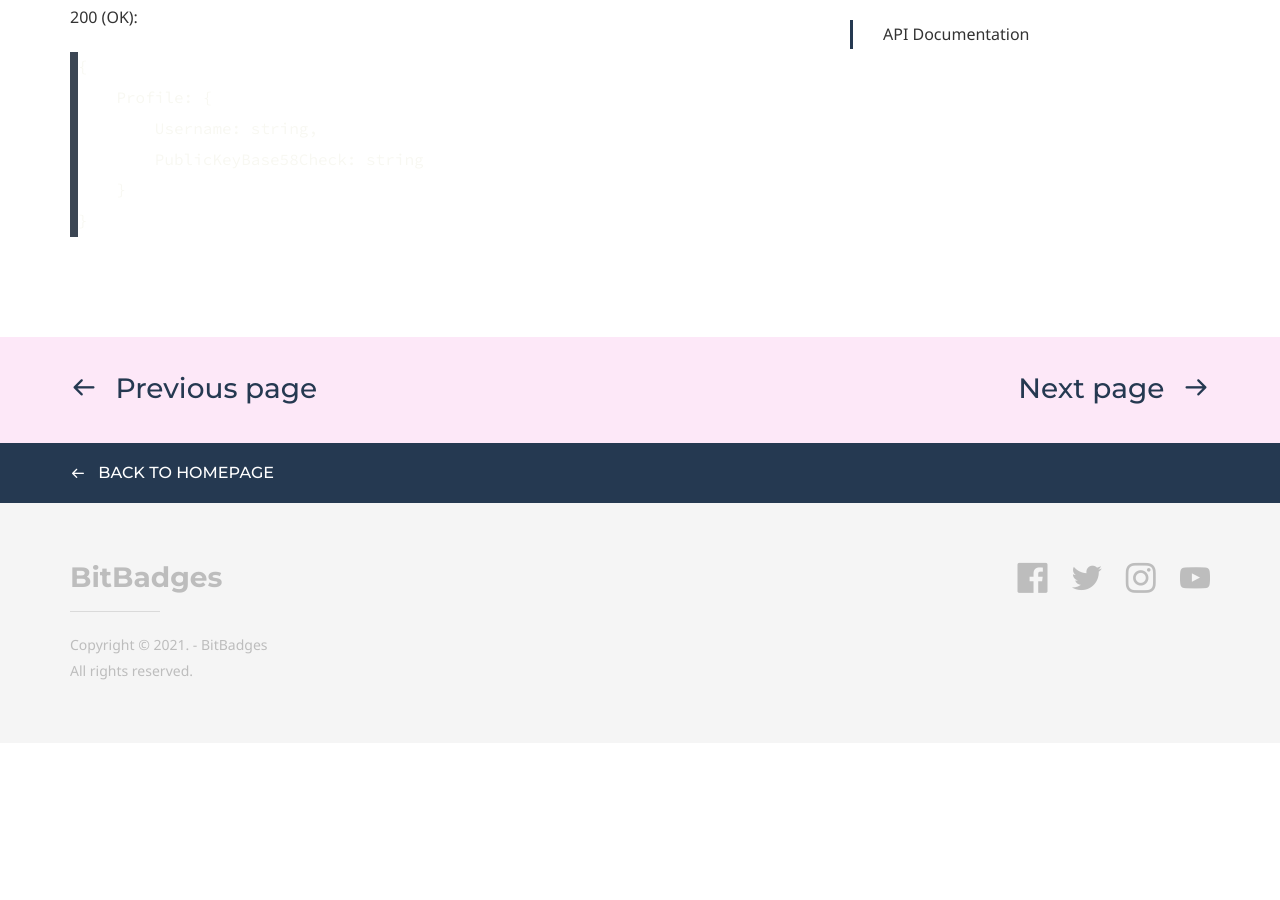
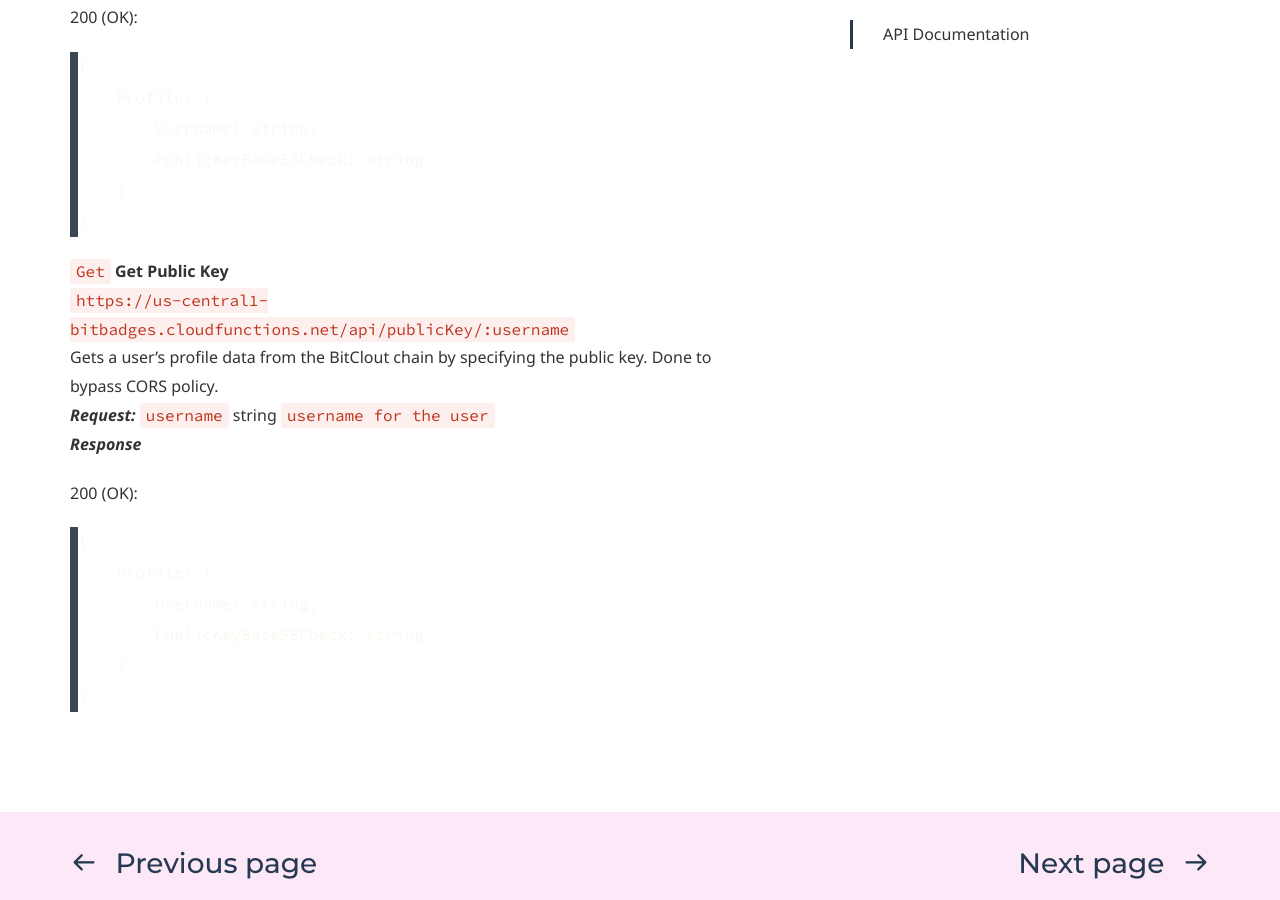
Before and after one commit to BitBadges/bitbadges.github.io, a Jekyll site: the page built from api.md, in a window 1280 px wide and 900 px high, scrolled down 3243 px. Built offline with Jekyll 4.4.1, drawn with Linux system fonts in a browser that asks for light colours; some web fonts are replaced; before the commit the page ends 3986 px from its top, so only the background shows below that.

Commit message:
Update api.md

````diff
--- a/api.md
+++ b/api.md
@@ -89,7 +89,7 @@ All badge hashes are posted on the [@BitBadgesHash](https://bitclout.com/u/BitBa
 
 `Get` **Get All Badge Pages**
 `https://us-central1-bitbadges.cloudfunctions.net/api/badgePages`
-**Response**
+***Response***
 > 200 (OK):
 ```JavaScript
 [
@@ -111,7 +111,7 @@ All badge hashes are posted on the [@BitBadgesHash](https://bitclout.com/u/BitBa
 `https://us-central1-bitbadges.cloudfunctions.net/api/username/:publickey`
 Gets a user's profile data from the BitClout chain by specifying the public key. Done to bypass CORS policy.
 ***Request:*** `publicKey` string `BitClout public key`
-**Response**
+***Response***
 > 200 (OK):
 ```JavaScript
 {
@@ -121,3 +121,18 @@ Gets a user's profile data from the BitClout chain by specifying the public key.
     }
 }
 ```
+
+`Get` **Get Public Key**
+`https://us-central1-bitbadges.cloudfunctions.net/api/publicKey/:username`
+Gets a user's profile data from the BitClout chain by specifying the public key. Done to bypass CORS policy.
+***Request:*** `username` string `username for the user`
+***Response***
+> 200 (OK):
+```JavaScript
+{
+    Profile: {
+        Username: string,
+        PublicKeyBase58Check: string
+    }
+}
+```
````
